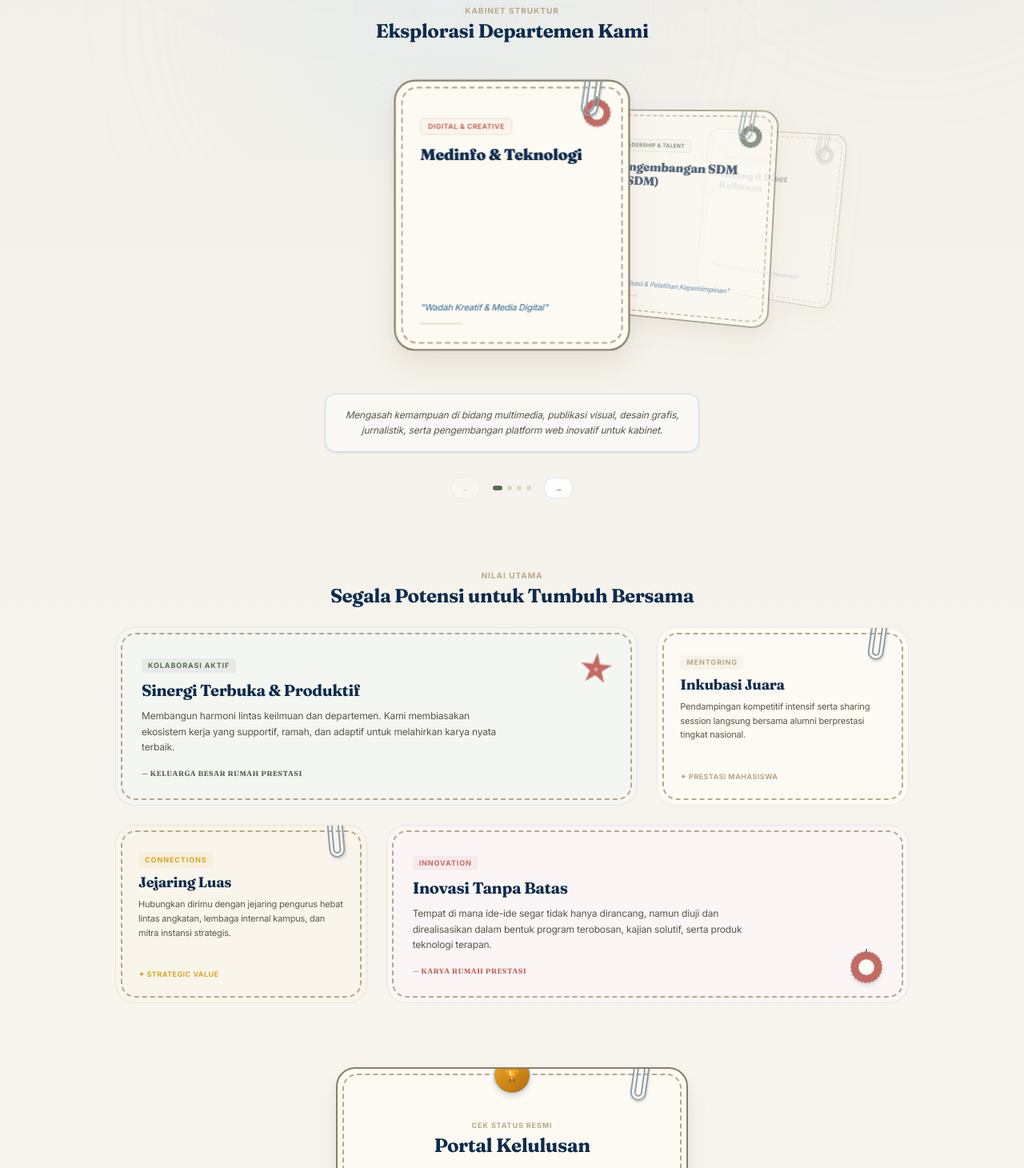
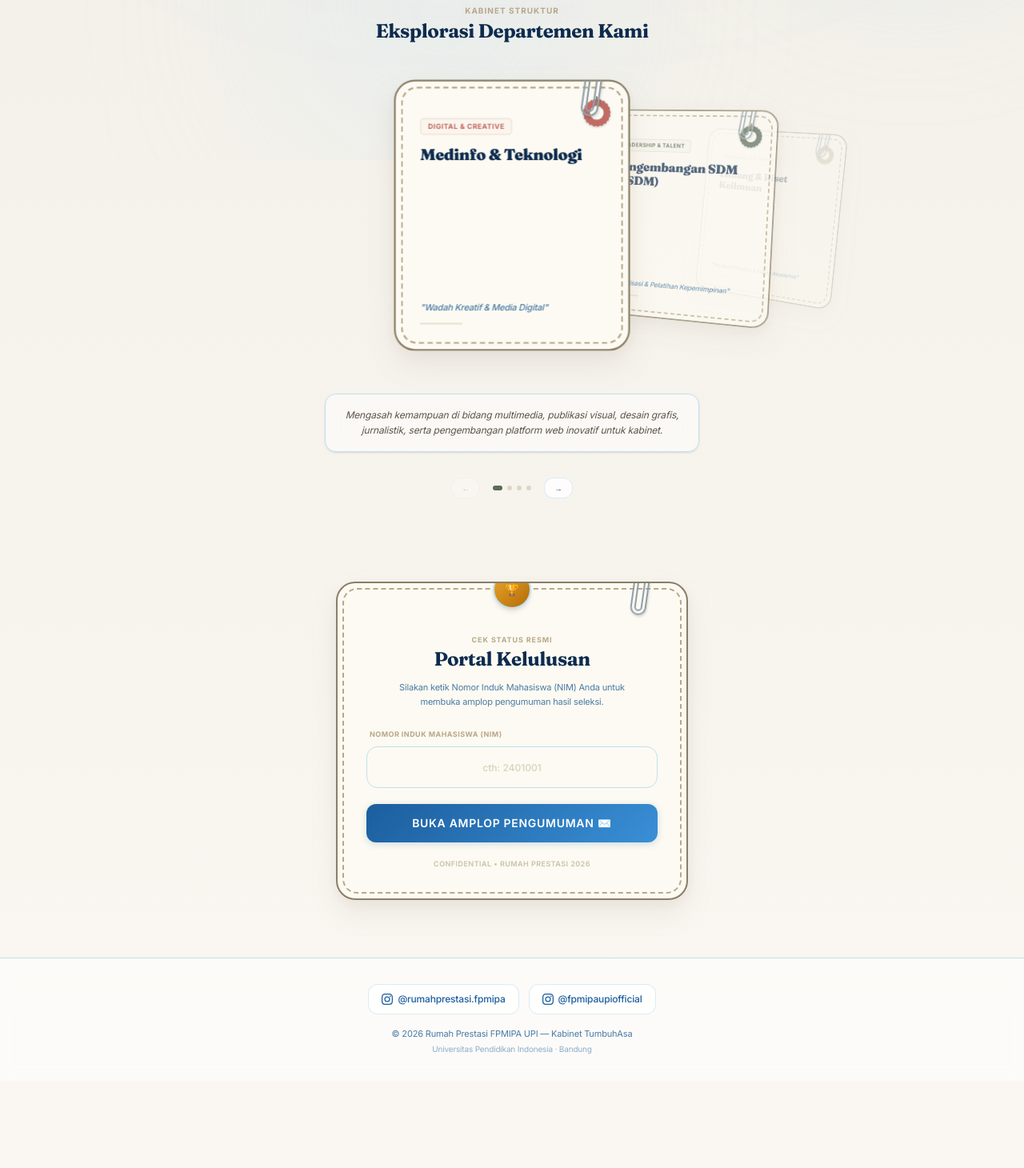
Before and after one commit to Blckjackk/RumpresFPMIPA, a Next.js app: page / in a window 1280 px wide. Shown: the part 600-2060 px from the top of the page at 80% size. After the commit the page ends 1951 px from the top, so only its background shows below. Built offline with nearby package versions, Linux system fonts and the light colour scheme.

Commit message:
Gacorrrr

```diff
--- a/app/globals.css
+++ b/app/globals.css
@@ -600,22 +600,22 @@ h1, h2, h3, h4, h5, h6 {
   top: 95px;
   left: 50%;
   transform: translateX(-50%) translateZ(10px);
-  width: 56px;
-  height: 56px;
-  background: radial-gradient(circle at 35% 35%, #DC2626 0%, #991B1B 60%, #7F1D1D 100%);
+  width: 58px;
+  height: 58px;
+  background: radial-gradient(circle at 35% 35%, #FAF7F2 0%, #ECA628 45%, #D48818 75%, #B26C08 100%);
   border-radius: 50%;
-  box-shadow: 0 6px 15px rgba(153, 27, 27, 0.4), inset 0 2px 4px rgba(255,255,255,0.3);
-  border: 2px solid #F87171;
+  box-shadow:
+    0 8px 18px rgba(178, 108, 8, 0.35),
+    inset 0 -3px 6px rgba(0,0,0,0.25),
+    inset 0 3px 6px rgba(255,255,255,0.4);
+  border: 2px solid #F3C46B;
   display: flex;
   align-items: center;
   justify-content: center;
   z-index: 5;
   transition: transform 0.4s ease, opacity 0.4s ease;
-}
-.envelope-wax-seal::after {
-  content: "🏆";
-  font-size: 1.35rem;
-  filter: drop-shadow(0 1px 2px rgba(0,0,0,0.2));
+  padding: 10px;
+  overflow: hidden;
 }
 
 .envelope-wrapper.open .envelope-wax-seal {
--- a/app/page.tsx
+++ b/app/page.tsx
@@ -668,95 +668,7 @@ export default function Home() {
               </div>
             </div>
 
-            {/* "Everything You Need" Feature Grid Section */}
-            <div className="hero-el w-full space-y-6 mb-16">
-              <div className="text-center space-y-1">
-                <span className="text-[10px] font-bold text-[#B8A88A] tracking-widest uppercase block">NILAI UTAMA</span>
-                <h2 className="text-xl sm:text-2xl font-serif font-bold text-[#0D2B4E]">Segala Potensi untuk Tumbuh Bersama</h2>
-              </div>
 
-              {/* Pastel Grid */}
-              <div className="grid grid-cols-1 md:grid-cols-3 gap-6 w-full">
-
-                {/* Block 1 (Large 2-column card, soft sage green theme) */}
-                <div className="flow-feature-card md:col-span-2 p-7 sm:p-8 bg-[#F4F6F2] flex flex-col justify-between min-h-[220px]">
-                  <div className="sf-stitched-border" />
-
-                  {/* Decorative felt star */}
-                  <div className="absolute top-6 right-6 sf-stitched-star scale-75 transform rotate-6 animate-pulse">
-                    <span className="text-white text-[8px] font-bold">✩</span>
-                  </div>
-
-                  <div className="text-left space-y-2.5 max-w-md">
-                    <span className="inline-block text-[9px] font-bold tracking-widest text-[#5B6B54] uppercase bg-[#5B6B54]/8 px-2 py-0.5 rounded">KOLABORASI AKTIF</span>
-                    <h3 className="text-lg sm:text-xl font-serif font-bold text-[#0D2B4E]">Sinergi Terbuka & Produktif</h3>
-                    <p className="text-xs text-[#5C5549] leading-relaxed">
-                      Membangun harmoni lintas keilmuan dan departemen. Kami membiasakan ekosistem kerja yang supportif, ramah, dan adaptif untuk melahirkan karya nyata terbaik.
-                    </p>
-                  </div>
-                  <div className="text-left text-[9px] font-bold text-[#5B6B54] tracking-wider uppercase font-serif mt-4">
-                    — KELUARGA BESAR RUMAH PRESTASI
-                  </div>
-                </div>
-
-                {/* Block 2 (Small square card, warm sand background) */}
-                <div className="flow-feature-card p-7 bg-[#FCFAF2] flex flex-col justify-between min-h-[220px]">
-                  <div className="sf-stitched-border" />
-                  <div className="sf-paperclip" style={{ right: "28px" }} />
-
-                  <div className="text-left space-y-2">
-                    <span className="inline-block text-[9px] font-bold tracking-widest text-[#B8A88A] uppercase bg-[#B8A88A]/8 px-2 py-0.5 rounded">MENTORING</span>
-                    <h3 className="text-base sm:text-lg font-serif font-bold text-[#0D2B4E]">Inkubasi Juara</h3>
-                    <p className="text-[11px] text-[#5C5549] leading-relaxed">
-                      Pendampingan kompetitif intensif serta sharing session langsung bersama alumni berprestasi tingkat nasional.
-                    </p>
-                  </div>
-                  <div className="text-left text-[9px] font-bold text-[#B8A88A] tracking-wider uppercase mt-4">
-                    ✦ PRESTASI MAHASISWA
-                  </div>
-                </div>
-
-                {/* Block 3 (Small square card, warm cream sand background) */}
-                <div className="flow-feature-card p-7 bg-[#FAF5EB] flex flex-col justify-between min-h-[220px]">
-                  <div className="sf-stitched-border" />
-                  <div className="sf-paperclip" style={{ right: "28px", transform: "rotate(-5deg)" }} />
-
-                  <div className="text-left space-y-2">
-                    <span className="inline-block text-[9px] font-bold tracking-widest text-[#D4A828] uppercase bg-[#D4A828]/8 px-2 py-0.5 rounded">CONNECTIONS</span>
-                    <h3 className="text-base sm:text-lg font-serif font-bold text-[#0D2B4E]">Jejaring Luas</h3>
-                    <p className="text-[11px] text-[#5C5549] leading-relaxed">
-                      Hubungkan dirimu dengan jejaring pengurus hebat lintas angkatan, lembaga internal kampus, dan mitra instansi strategis.
-                    </p>
-                  </div>
-                  <div className="text-left text-[9px] font-bold text-[#D4A828] tracking-wider uppercase mt-4">
-                    ✦ STRATEGIC VALUE
-                  </div>
-                </div>
-
-                {/* Block 4 (Large 2-column card, terracotta background with dusty red styling) */}
-                <div className="flow-feature-card md:col-span-2 p-7 sm:p-8 bg-[#FBF6F5] flex flex-col justify-between min-h-[220px]">
-                  <div className="sf-stitched-border" />
-
-                  {/* Decorative apple bottom right */}
-                  <div className="absolute bottom-6 right-8 w-10 h-10 bg-[#C36B62] rounded-full border border-dashed border-white flex items-center justify-center shadow-md animate-floatGentle-2">
-                    <div className="w-5 h-5 bg-[#FCFAF2] rounded-full border border-dashed border-[#8B7E66]/40" />
-                    <div className="absolute -top-1 left-1/2 -translate-x-1/2 w-0.5 h-2 bg-[#8B7E66] rounded-sm" />
-                  </div>
-
-                  <div className="text-left space-y-2.5 max-w-md">
-                    <span className="inline-block text-[9px] font-bold tracking-widest text-[#C36B62] uppercase bg-[#C36B62]/8 px-2 py-0.5 rounded">INNOVATION</span>
-                    <h3 className="text-lg sm:text-xl font-serif font-bold text-[#0D2B4E]">Inovasi Tanpa Batas</h3>
-                    <p className="text-xs text-[#5C5549] leading-relaxed">
-                      Tempat di mana ide-ide segar tidak hanya dirancang, namun diuji dan direalisasikan dalam bentuk program terobosan, kajian solutif, serta produk teknologi terapan.
-                    </p>
-                  </div>
-                  <div className="text-left text-[9px] font-bold text-[#C36B62] tracking-wider uppercase font-serif mt-4">
-                    — KARYA RUMAH PRESTASI
-                  </div>
-                </div>
-
-              </div>
-            </div>
 
             {/* NIM Check Dedicated Section (id="check-portal") */}
             <div id="check-portal" className="hero-el w-full max-w-[440px] mt-4">
@@ -866,7 +778,13 @@ export default function Home() {
                     <div className="envelope-flap" />
 
                     {/* Wax Seal */}
-                    <div className="envelope-wax-seal" />
+                    <div className="envelope-wax-seal">
+                      <img
+                        src="/image/rumpres.png"
+                        alt="Segel Rumah Prestasi"
+                        className="w-10 h-10 object-contain filter drop-shadow-sm select-none brightness-110"
+                      />
+                    </div>
 
                     {/* Paper preview slide out */}
                     <div className="envelope-paper-preview absolute bottom-4 left-4 right-4 h-24 bg-[#FCFAF2] rounded-lg shadow-inner z-2 p-4 flex flex-col justify-center items-center pointer-events-none transform translate-y-0">
```
